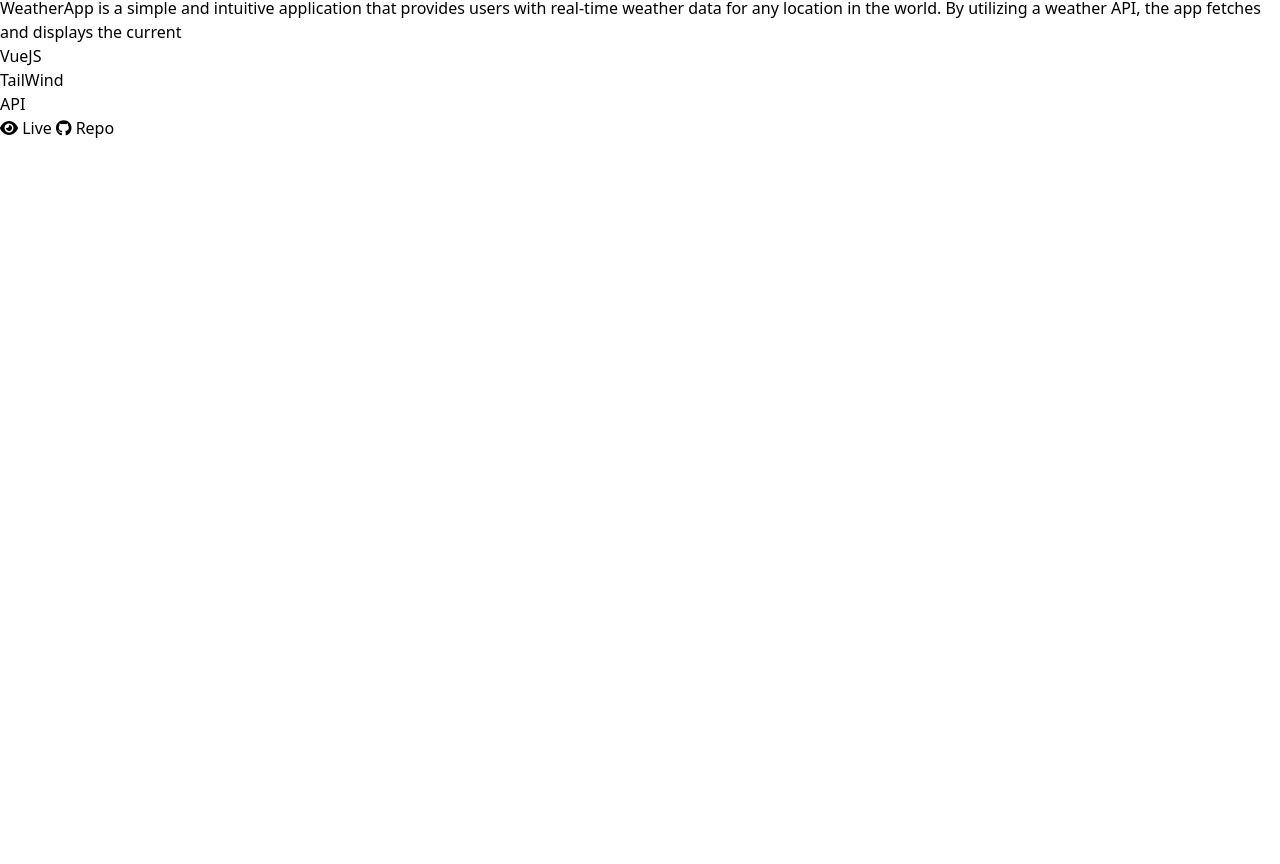
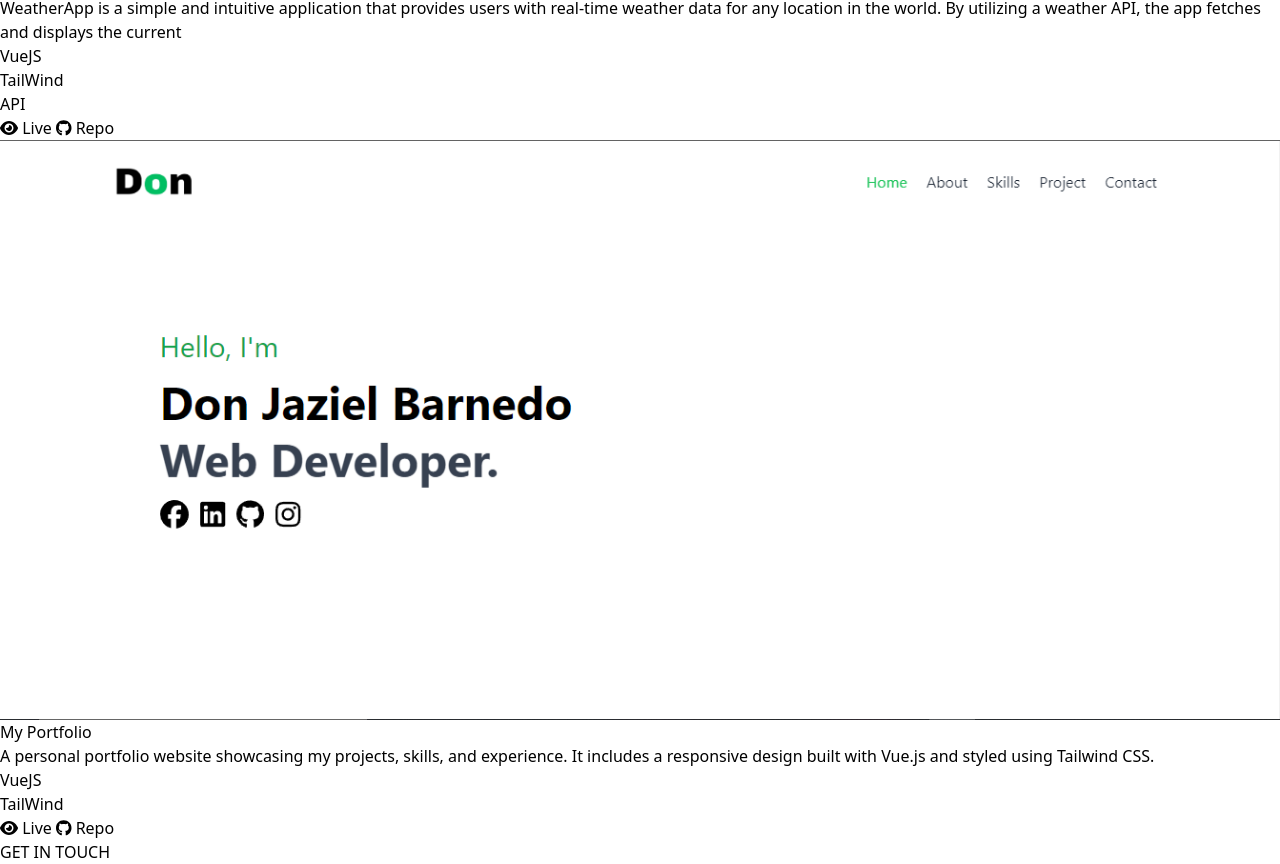
Before and after one commit to Jhziel/Portfolio, a Vue app: page /#home in a window 1280 px wide. Shown: the part 3177-4041 px from the top of the page. Before the commit the page ends 3317 px from the top, so only its background shows below. Built offline with nearby package versions, Linux system fonts and the light colour scheme.

Commit message:
Adding Portfolio Project

```diff
--- a/src/components/AboutMe.vue
+++ b/src/components/AboutMe.vue
@@ -4,7 +4,7 @@ import GradPic from "@/assets/images/GradPic.png";
 
 <template>
   <section
-    class="max-w-[1000px] mx-auto h-[90vh] overflow-hidden space-y-10 mb-20"
+    class="max-w-[1000px] mx-auto h-[100vh] overflow-hidden space-y-10 mb-20"
     id="about"
   >
     <h1
--- a/src/components/Contact.vue
+++ b/src/components/Contact.vue
@@ -1,3 +1,14 @@
-<script setup></script>
+<script setup>
 
-<template></template>
+</script>
+
+<template>
+  <section class="max-w-[1000px] mx-auto h-auto overflow-hidden" id="project">
+    <h1
+      class="text-5xl underline decoration-green-600 decoration-4 underline-offset-8 font-bold text-center mb-16"
+    >
+      GET IN TOUCH
+    </h1>
+
+  </section>
+</template>
--- a/src/components/NavBar.vue
+++ b/src/components/NavBar.vue
@@ -37,6 +37,12 @@ onMounted(() => {
           );
           if (index !== -1) {
             active.value = index; // Set the active nav item based on section in view
+          }
+
+          // Update the URL without reloading the page
+          const newUrl = `#${currentSection.value}`;
+          if (window.location.hash !== newUrl) {
+            history.pushState(null, null, newUrl); // Update the URL
           }
         }
       });
@@ -121,9 +127,6 @@ onBeforeUnmount(() => {
             />
           </div>
           <ul class="flex flex-col items-center gap-5">
-            {{
-              currentSection
-            }}
             <li v-for="(item, index) in navItem" :key="index">
               <a
                 :href="item.href"
--- a/src/components/Projects.vue
+++ b/src/components/Projects.vue
@@ -1,8 +1,8 @@
 <script setup>
 import WeatherImg from "@/assets/projects/WeatherApp.png";
+import Portfolio from "@/assets/projects/Portfolio.png";
 import ProjectItems from "@/components/ProjectItems.vue";
 import TechonologyItems from "./TechonologyItems.vue";
-
 </script>
 
 <template>
@@ -12,7 +12,7 @@ import TechonologyItems from "./TechonologyItems.vue";
     >
       PROJECTS
     </h1>
-    <div class="md:grid md:grid-cols-2 grid-cols-1 gap-10 px-3">
+    <div class="md:grid md:grid-cols-2 grid-cols-1 gap-10 px-3 space-y-5">
       <ProjectItems
         title="WeatherApp"
         :img="WeatherImg"
@@ -31,6 +31,24 @@ import TechonologyItems from "./TechonologyItems.vue";
           <TechonologyItems name="API" />
         </template>
       </ProjectItems>
+
+      <ProjectItems
+        title="My Portfolio"
+        :img="Portfolio"
+        hrefRepo="https://github.com/Jhziel/Portfolio"
+        hrefLive="https://main--weatherappvuejs2.netlify.app/"
+      >
+        <template #description>
+          A personal portfolio website showcasing my projects, skills, and
+          experience. It includes a responsive design built with Vue.js and
+          styled using Tailwind CSS.
+        </template>
+
+        <template #technologies>
+          <TechonologyItems name="VueJS" />
+          <TechonologyItems name="TailWind" />
+        </template>
+      </ProjectItems>
     </div>
   </section>
 </template>
```
Also changed, not shown: src/assets/projects/Portfolio.png (added).
